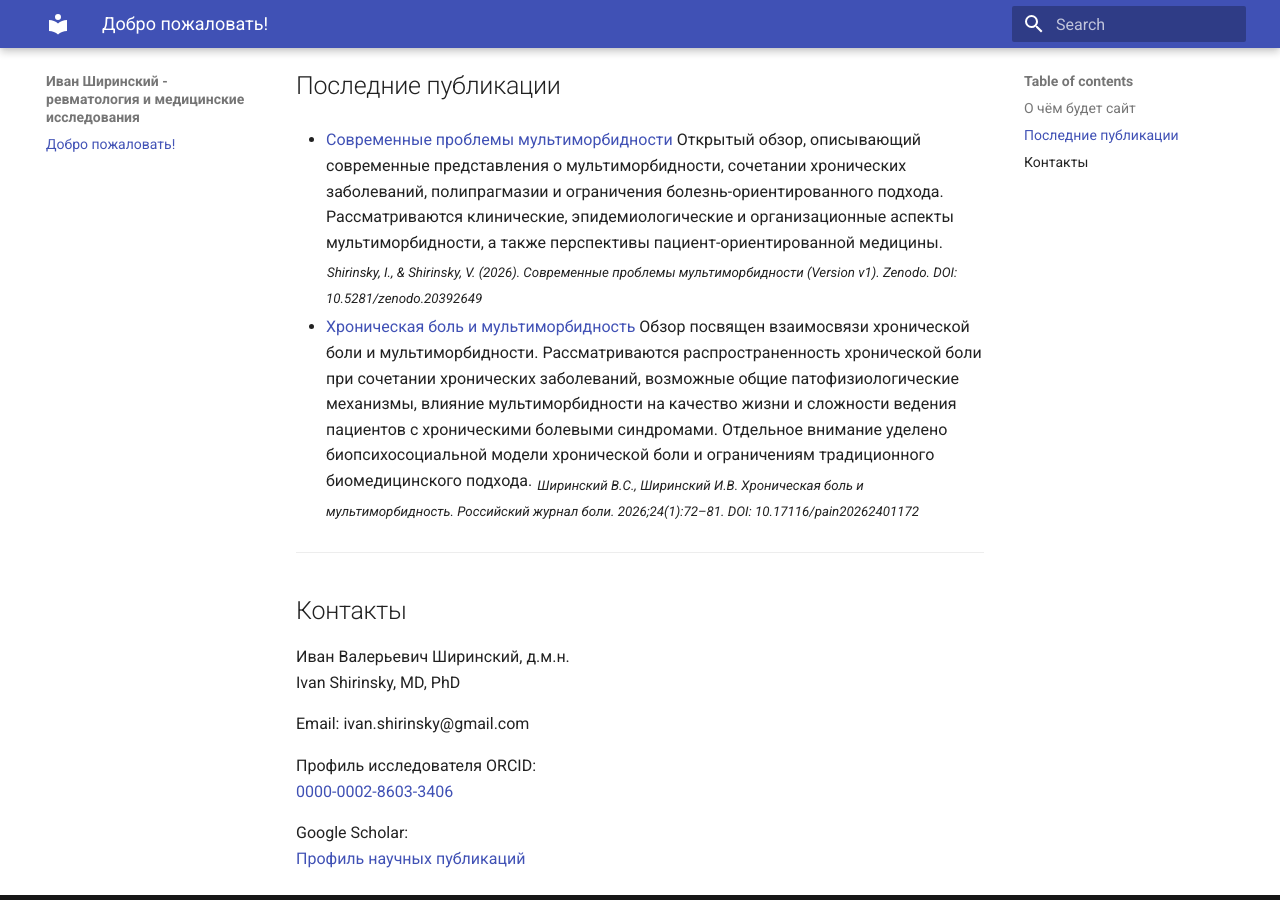
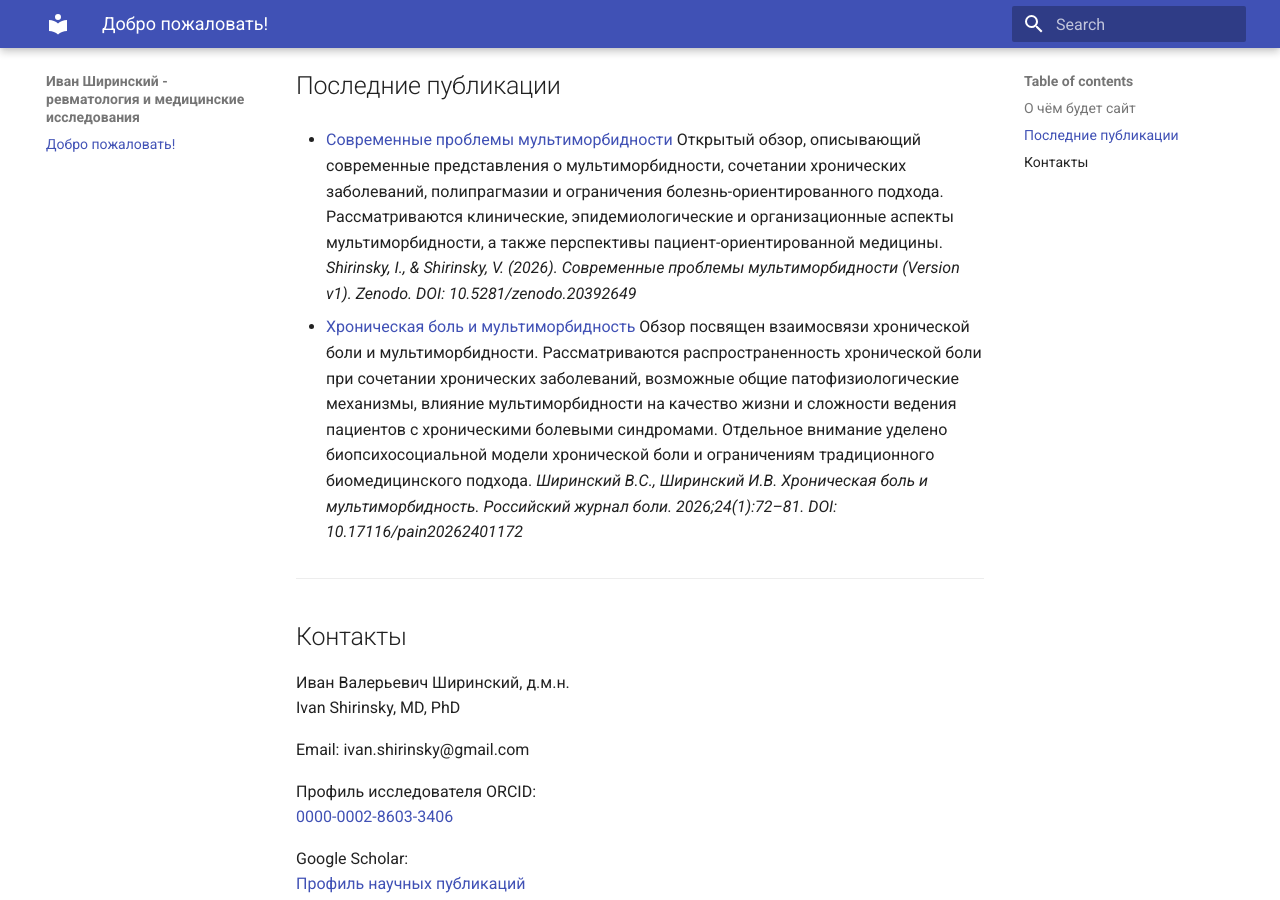
Before and after one commit to ivan-shirinsky/ivan-shirinsky.github.io, an MkDocs documentation site: the page built from docs/index.md, in a window 1280 px wide and 900 px high, scrolled down 667 px. Built offline with MkDocs 1.6.1 and Material for MkDocs 9.7.7, drawn with Linux system fonts in a browser that asks for light colours.

Commit message:
Update index.md

```diff
--- a/docs/index.md
+++ b/docs/index.md
@@ -28,15 +28,13 @@
 
 - [Современные проблемы мультиморбидности](https://ivan-shirinsky.github.io/multimorbidity-review/)
 Открытый обзор, описывающий современные представления о мультиморбидности, сочетании хронических заболеваний, полипрагмазии и ограничения болезнь-ориентированного подхода. Рассматриваются клинические, эпидемиологические и организационные аспекты мультиморбидности, а также перспективы пациент-ориентированной медицины.
-<sub>
 *Shirinsky, I., & Shirinsky, V. (2026). Современные проблемы мультиморбидности (Version v1). Zenodo. DOI: 10.5281/zenodo.20392649*
-</sub>
+
 
 - [Хроническая боль и мультиморбидность](https://doi.org/10.17116/pain20262401172)
   Обзор посвящен взаимосвязи хронической боли и мультиморбидности. Рассматриваются распространенность хронической боли при сочетании хронических заболеваний, возможные общие патофизиологические механизмы, влияние мультиморбидности на качество жизни и сложности ведения пациентов с хроническими болевыми синдромами. Отдельное внимание уделено биопсихосоциальной модели хронической боли и ограничениям традиционного биомедицинского подхода.
-<sub>
 *Ширинский В.С., Ширинский И.В. Хроническая боль и мультиморбидность. Российский журнал боли. 2026;24(1):72–81. DOI: 10.17116/pain20262401172*
-</sub>
+
 
   ---
 
```
